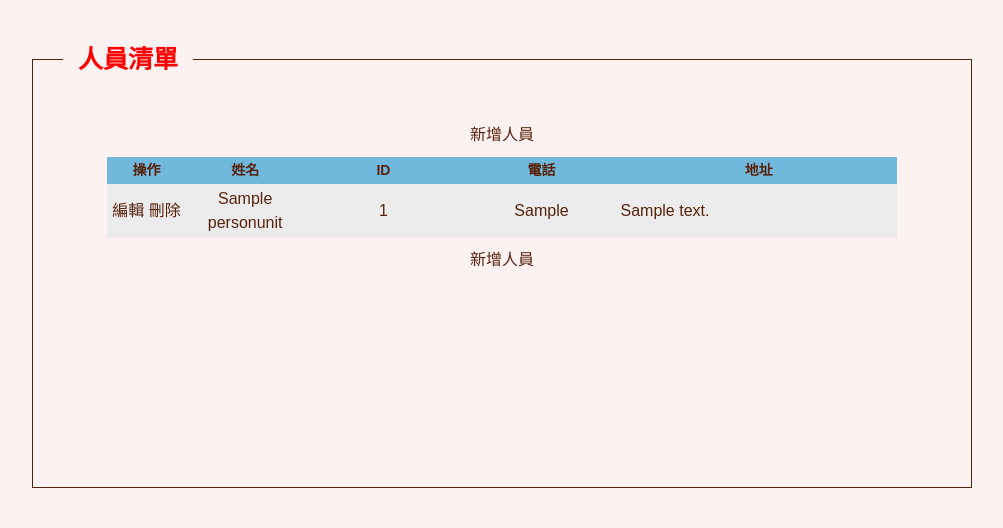
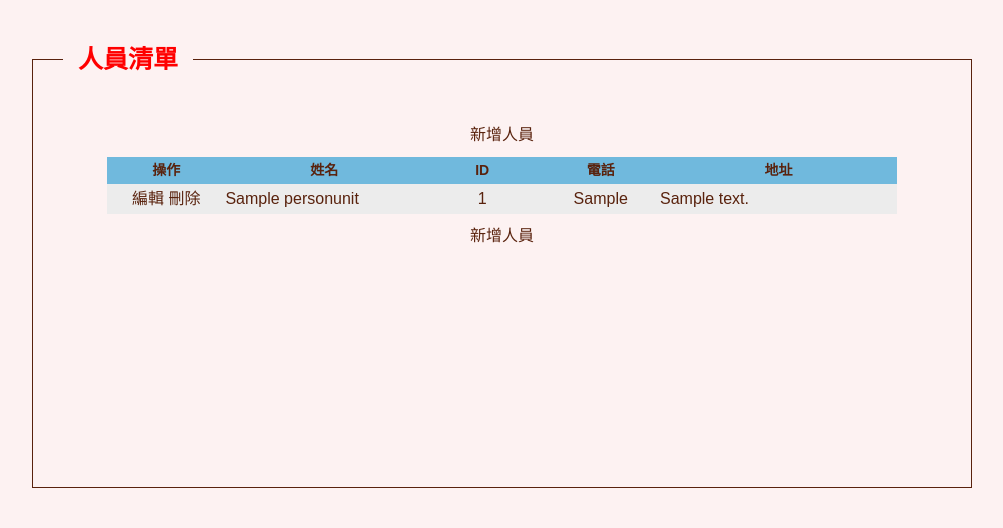
Before and after one commit to chang861224/temple_contact, a Django app: page /personlist/ in a window 1280 px wide. Shown: the part 211-739 px from the top of the page, without its empty margins (138-1141 px from the left). Run offline with Django 4.2, Linux system fonts and the light colour scheme; tables that the repository leaves empty hold one stand-in row (values such as "Sample post").

Commit message:
change form table size

```diff
--- a/static/css/person.css
+++ b/static/css/person.css
@@ -33,22 +33,22 @@
 
 .person-table th:first-child,
 .person-table td:first-child{
-    width: 10%;
+    width: 15%;
 }
 
 .person-table th:nth-child(2),
 .person-table td:nth-child(2){
-    width: 15%;
+    width: 25%;
 }
 
 .person-table th:nth-child(3),
 .person-table td:nth-child(3){
-    width: 20%;
+    width: 15%;
 }
 
 .person-table th:nth-child(4),
 .person-table td:nth-child(4){
-    width: 20%;
+    width: 15%;
 }
 
 .person-table th{
@@ -56,6 +56,7 @@
     background-color: #70b9dd;
 }
 
+.person-table td:nth-child(2),
 .person-table td:last-child{
     text-align: left;
 }
```
